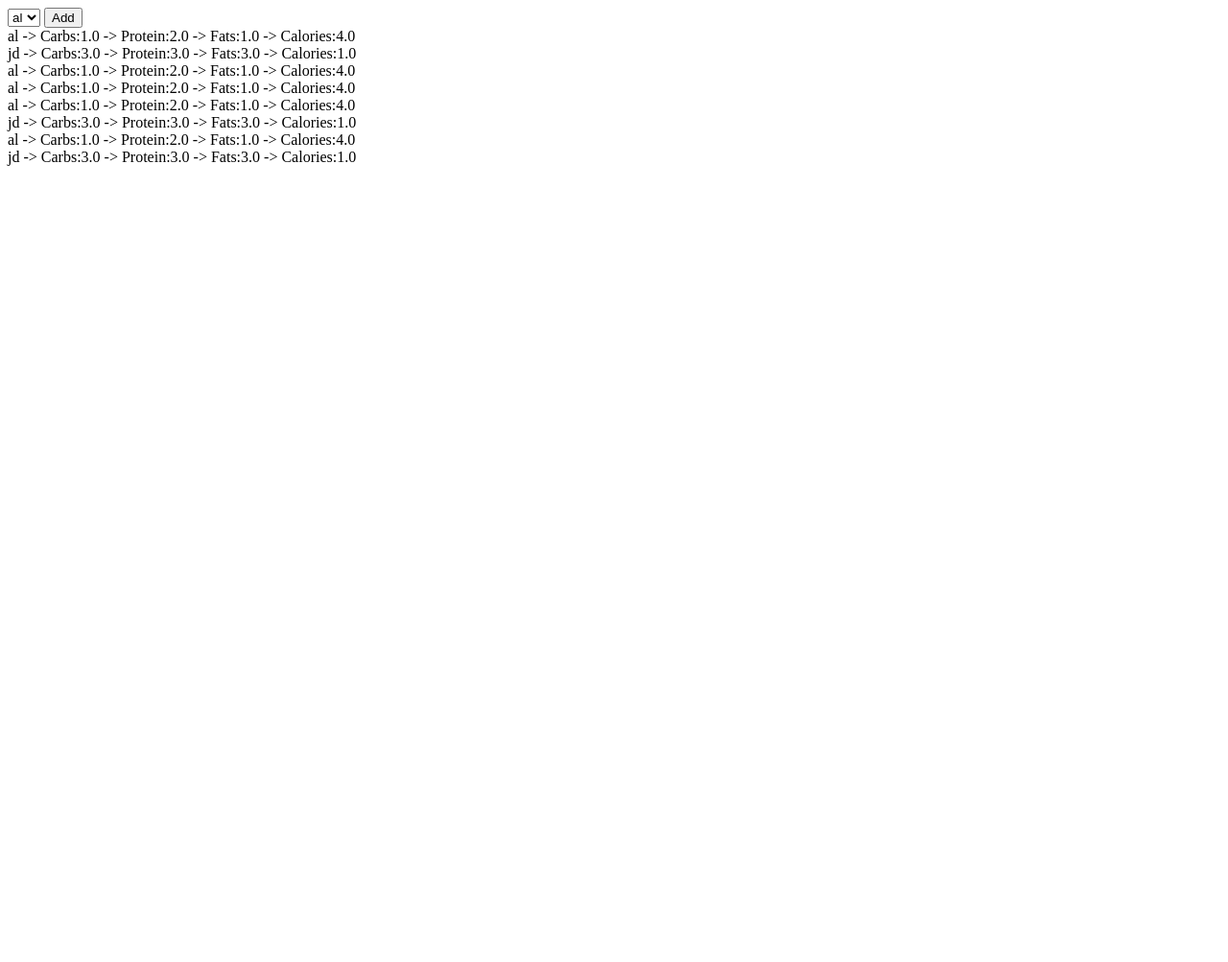
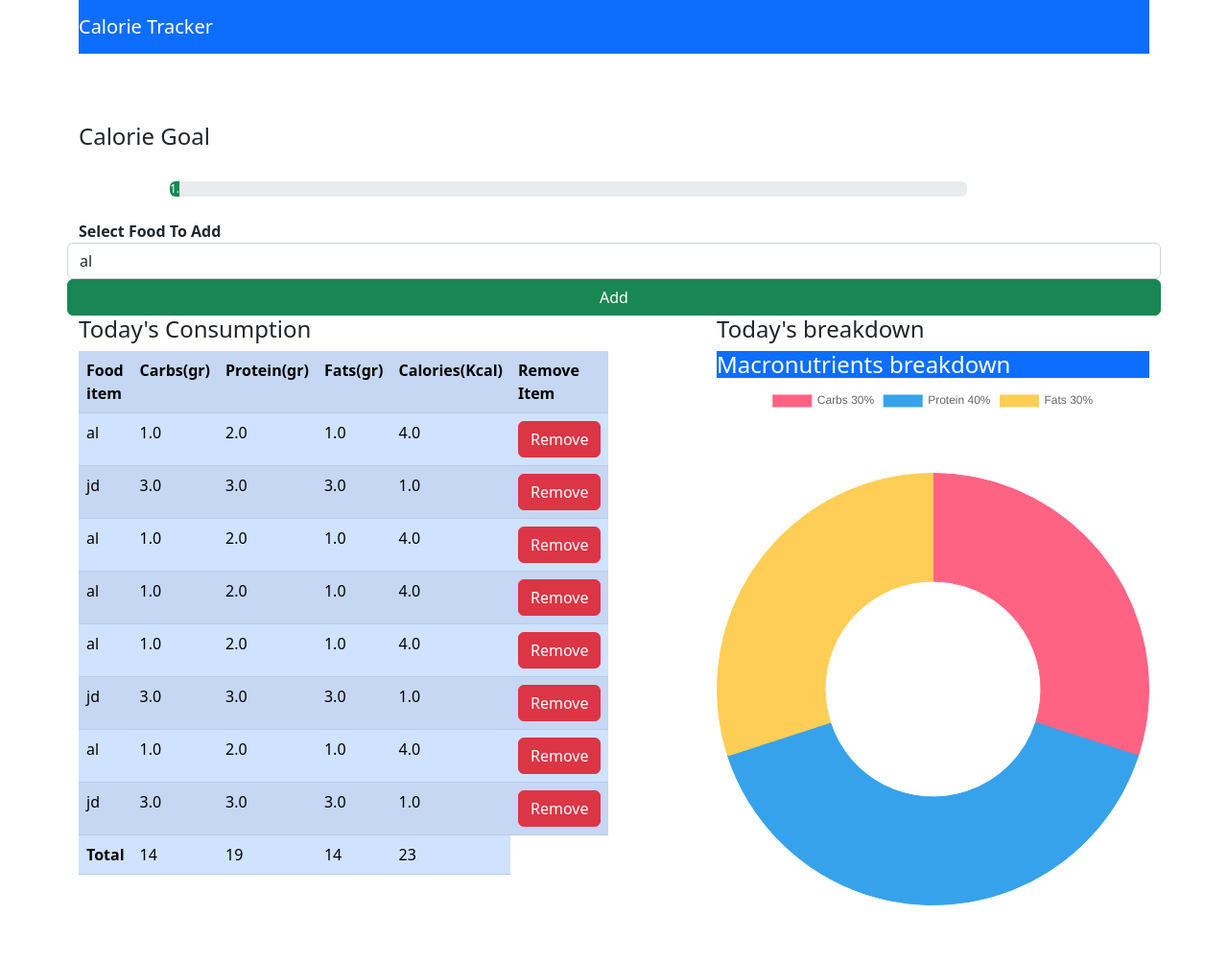
Before and after one commit to Nicolas-C-G/py_django_calorie_tracker, a Django app: template main/calorieTracker/templates/calorieTracker/index.html in a window 1280 px wide. Shown: the whole page at 96% size. Before the commit the page ends 173 px from the top, so only its background shows below. Run offline with Django 5.2, Linux system fonts and the light colour scheme; the template is opened without the code that fills it: values that come from a table or form of the project are taken from there, others are empty; data comes from the database, SQL or seed files in the repository; both versions use the stored data as it was after the commit.

Commit message:
basic calorie_tracker: done

```diff
--- a/main/calorieTracker/templates/calorieTracker/index.html
+++ b/main/calorieTracker/templates/calorieTracker/index.html
@@ -4,23 +4,146 @@
     <meta charset="UTF-8">
     <meta name="viewport" content="width=device-width, initial-scale=1.0">
     <title>Document</title>
+    <link href="https://cdn.jsdelivr.net/npm/bootstrap@5.2.3/dist/css/bootstrap.min.css" rel="stylesheet" integrity="sha384-rbsA2VBKQhggwzxH7pPCaAqO46MgnOM80zW1RWuH61DGLwZJEdK2Kadq2F9CUG65" crossorigin="anonymous">
+    <script src="https://cdn.jsdelivr.net/npm/chart.js@2.9.3/dist/Chart.min.js"></script>
 </head>
 <body>
-    <div>
+    <div class="container">
+        <div class="row">
+            <div class="col-md-12">
+                <nav class="navbar navbar-dark bg-primary">
+                    <span class="navbar-brand">Calorie Tracker</span>
+                </nav>
+            </div>
+        </div>
+        <br>
+        <br>
+        <br>
+        <h4>Calorie Goal</h4>
+        <br>
+        <div class="row">
+            <div class="col-md-9 offset-1">
+                <div class="progress">
+                    <div class="progress-bar bg-success" role="progressbar" style="width: 0%;" aria-valuenow="0" aria-valuemin="0" aria-valuemax="0">0%</div>
+                </div>
+            </div>
+        </div>
+        <br>
+        <div class="row">
+            <div class="col-md-12">
                 <form method="POST">
                     {% csrf_token %}
-            <select name="food_consumed" id="food_consumed">
+                    <div class="form-group row">
+                        <label class="col-md-2">
+                            <b>Select Food To Add</b>
+                        </label>
+                        <select class="col-md-2 form-control" name="food_consumed" id="food_consumed">
                             {% for food in foods %}
                                 <option value="{{food.name}}">{{food.name}}</option>
                             {% endfor %}
                         </select>
-            <button type="submit">Add</button>
+                        <button class="btn btn-success" type="submit">Add</button>
+                    </div>
                 </form>
             </div>
+        </div>
+        <div class="row">
+            <div class="col-md-6">
                 <div>
+                    <h4>Today's Consumption</h4>
+                </div>
+                <table id="table" class="table table-striped table-primary">
+                    <tr class="bg-primary text-white">
+                        <th>Food item</th>
+                        <th>Carbs(gr)</th>
+                        <th>Protein(gr)</th>
+                        <th>Fats(gr)</th>
+                        <th>Calories(Kcal)</th>
+                        <th>Remove Item</th>
+                    </tr>
                     {% for c in consumed_food %}
-            {{c.food_consumed.name}} -> Carbs:{{c.food_consumed.carbs}} -> Protein:{{c.food_consumed.protein}} -> Fats:{{c.food_consumed.fats}} -> Calories:{{c.food_consumed.calories}}<br>
+                        <tr>
+                            <td>{{c.food_consumed.name}}</td>
+                            <td>{{c.food_consumed.carbs}}</td>
+                            <td>{{c.food_consumed.protein}}</td>
+                            <td>{{c.food_consumed.fats}}</td>
+                            <td>{{c.food_consumed.calories}}</td>
+                            <td><a class="btn btn-danger" href="{% url 'delete' c.id %}">Remove</a></td>
+                        </tr>
                     {% endfor %}
+                    <tr>
+                        <td id="name"><b>Total</b></td>
+                        <td id="totalCarbs"><b></b></td>
+                        <td id="totalProtein"><b></b></td>
+                        <td id="totalFats"><b></b></td>
+                        <td id="totalCalories"><b></b></td>
+                    </tr>
+                </table>
+            </div>
+            <div class="col-md-5 offset-1">
+                <div class="">
+                    <h4>Today's breakdown</h4>
+                </div>
+                <div class="card-header text-white bg-primary">
+                    <h4>Macronutrients breakdown</h4>
+                </div>
+                <div class="col-md-12">
+                    <canvas id="mychart" with="400" height="400"></canvas>
+                </div>
+            </div>
+        </div>
     </div>
 </body>
+<script type="text/javascript">
+    var table = document.getElementById("table");
+    var carbs=0, protein=0, fats=0, calories=0;
+
+    for(var i=1; i<table.rows.length-1; i++){
+        carbs += parseFloat(table.rows[i].cells[1].innerHTML);
+        protein += parseFloat(table.rows[i].cells[2].innerHTML);
+        fats += parseFloat(table.rows[i].cells[3].innerHTML);
+        calories += parseFloat(table.rows[i].cells[4].innerHTML);
+    }
+
+    document.getElementById("totalCarbs").innerHTML = Math.round(carbs);
+    document.getElementById("totalProtein").innerHTML = Math.round(protein);
+    document.getElementById("totalFats").innerHTML = Math.round(fats);
+    document.getElementById("totalCalories").innerHTML = Math.round(calories);
+
+    var calPer = ((calories/2000)*100);
+    document.getElementsByClassName("progress-bar")[0].setAttribute("style", "width:"+calPer+"%");
+    document.getElementsByClassName("progress-bar")[0].innerHTML = calPer+"%";
+
+    var total  = carbs+protein+fats;
+    var carbsP = Math.round((carbs/total)*100);
+    var protienP = Math.round((protein/total)*100);
+    var fatsP = Math.round((fats/total)*100);
+
+    var ctx = document.getElementById('mychart').getContext('2d');
+    var myChart = new Chart(ctx, {
+    type: 'doughnut',
+    data: {
+        labels: ['Carbs '+carbsP+'%', 'Protein '+protienP+'%', 'Fats '+fatsP+'%'],
+        datasets: [{
+            label: '# of Votes',
+            data: [carbsP, protienP, fatsP],
+            backgroundColor: [
+                'rgba(255, 99, 132, 1)',
+                'rgba(54, 162, 235, 1)',
+                'rgba(255, 206, 86, 1)',
+
+            ],
+            borderColor: [
+                'rgba(255, 99, 132, 1)',
+                'rgba(54, 162, 235, 1)',
+                'rgba(255, 206, 86, 1)',
+
+            ],
+            borderWidth: 1
+        }]
+    },
+
+});
+
+</script>
 </html>
--- a/main/main/urls.py
+++ b/main/main/urls.py
@@ -20,5 +20,6 @@
 
 urlpatterns = [
     path('admin/', admin.site.urls),
-    path('', views.index, name='home')
+    path('', views.index, name='home'),
+    path('delete/<int:id>', views.delete_consume, name='delete'),
 ]
```
Also changed, not shown: main/calorieTracker/templates/calorieTracker/delete.html (added, +15 -0 lines), main/calorieTracker/views.py (+10 -1 lines), main/db.sqlite3. Lines whose indentation alone changed are shown as unchanged.
